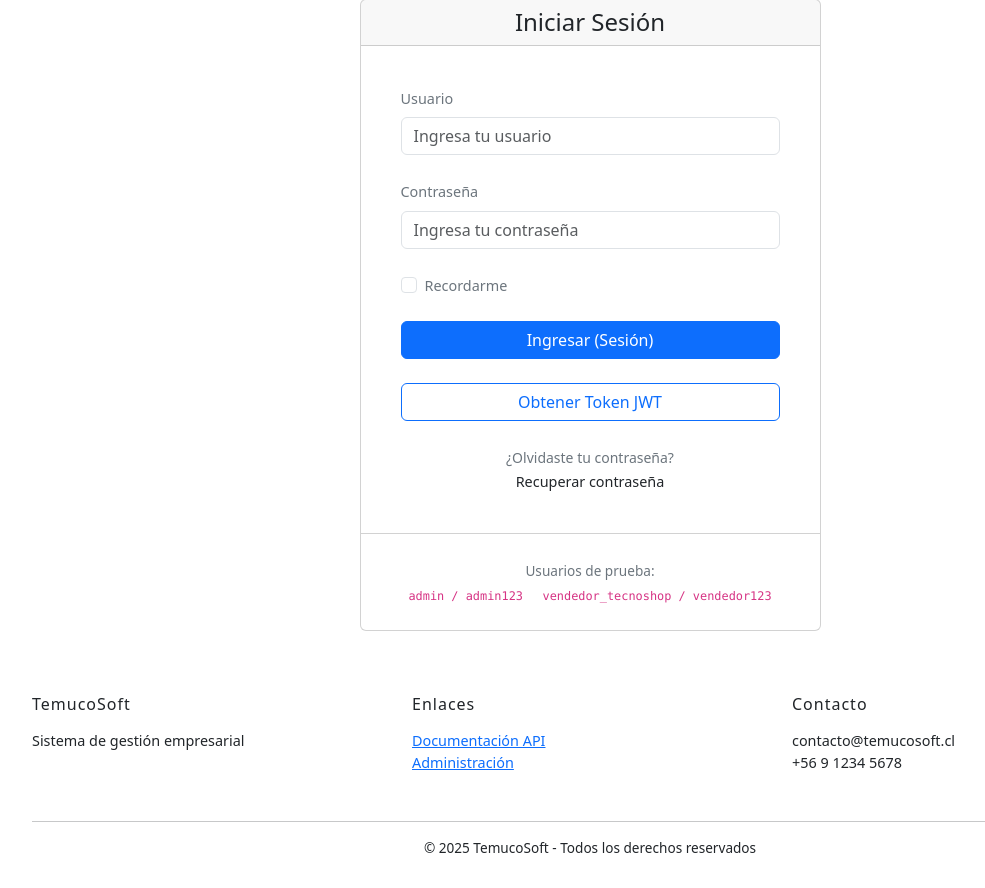
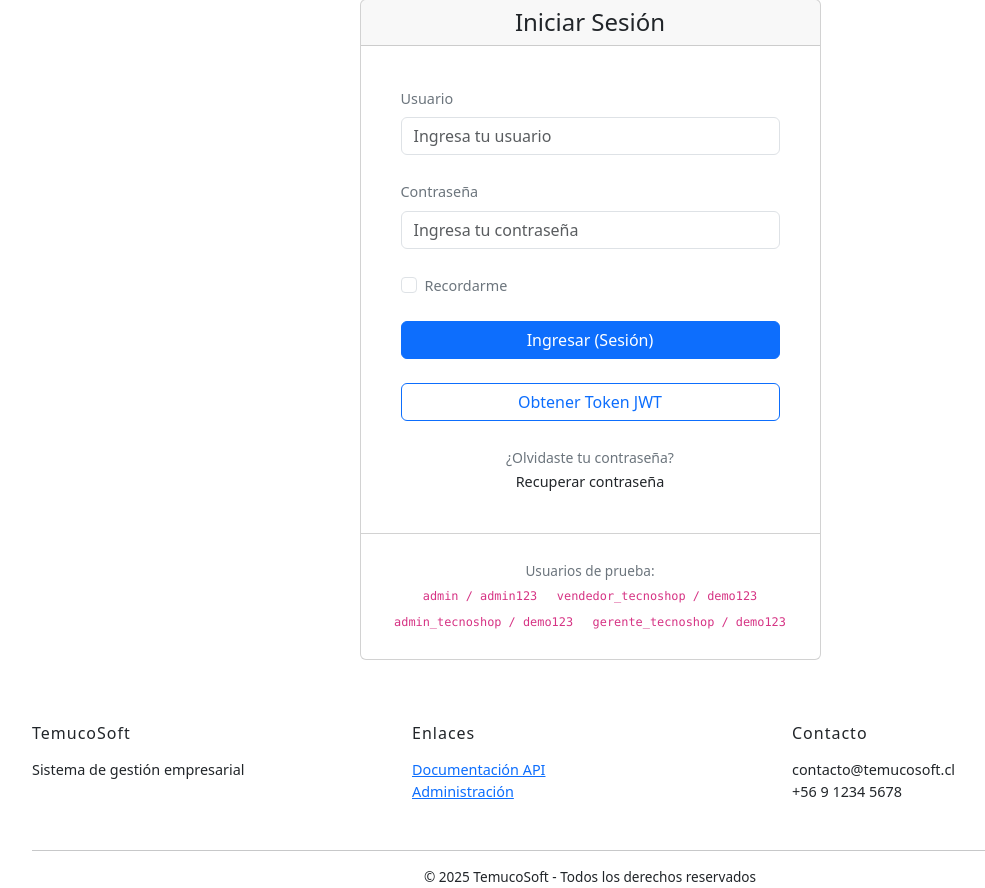
Before and after one commit to Sorawaves/evaluacion4-backend, a Django app: template templates/iniciar_sesion.html in a window 1280 px wide. Shown: the part 121-1009 px from the top of the page, without its empty margins (50-1035 px from the left). Before the commit the page ends 974 px from the top, so only its background shows below. Run offline with Django 4.2, Linux system fonts and the light colour scheme; the template is opened without the code that fills it, so the values that code supplies are empty.

Commit message:
Update test users in login template

```diff
--- a/templates/iniciar_sesion.html
+++ b/templates/iniciar_sesion.html
@@ -62,7 +62,9 @@
                     <small style="color: #6c757d; font-size: 0.85rem;">
                         Usuarios de prueba:<br>
                         <code style="background: white; padding: 0.2rem 0.5rem; border: 1px solid var(--medium-gray);">admin / admin123</code>
-                        <code style="background: white; padding: 0.2rem 0.5rem; border: 1px solid var(--medium-gray);">vendedor_tecnoshop / vendedor123</code>
+                        <code style="background: white; padding: 0.2rem 0.5rem; border: 1px solid var(--medium-gray);">vendedor_tecnoshop / demo123</code><br>
+                        <code style="background: white; padding: 0.2rem 0.5rem; border: 1px solid var(--medium-gray); margin-top: 0.3rem; display: inline-block;">admin_tecnoshop / demo123</code>
+                        <code style="background: white; padding: 0.2rem 0.5rem; border: 1px solid var(--medium-gray);">gerente_tecnoshop / demo123</code>
                     </small>
                 </div>
             </div>
```
